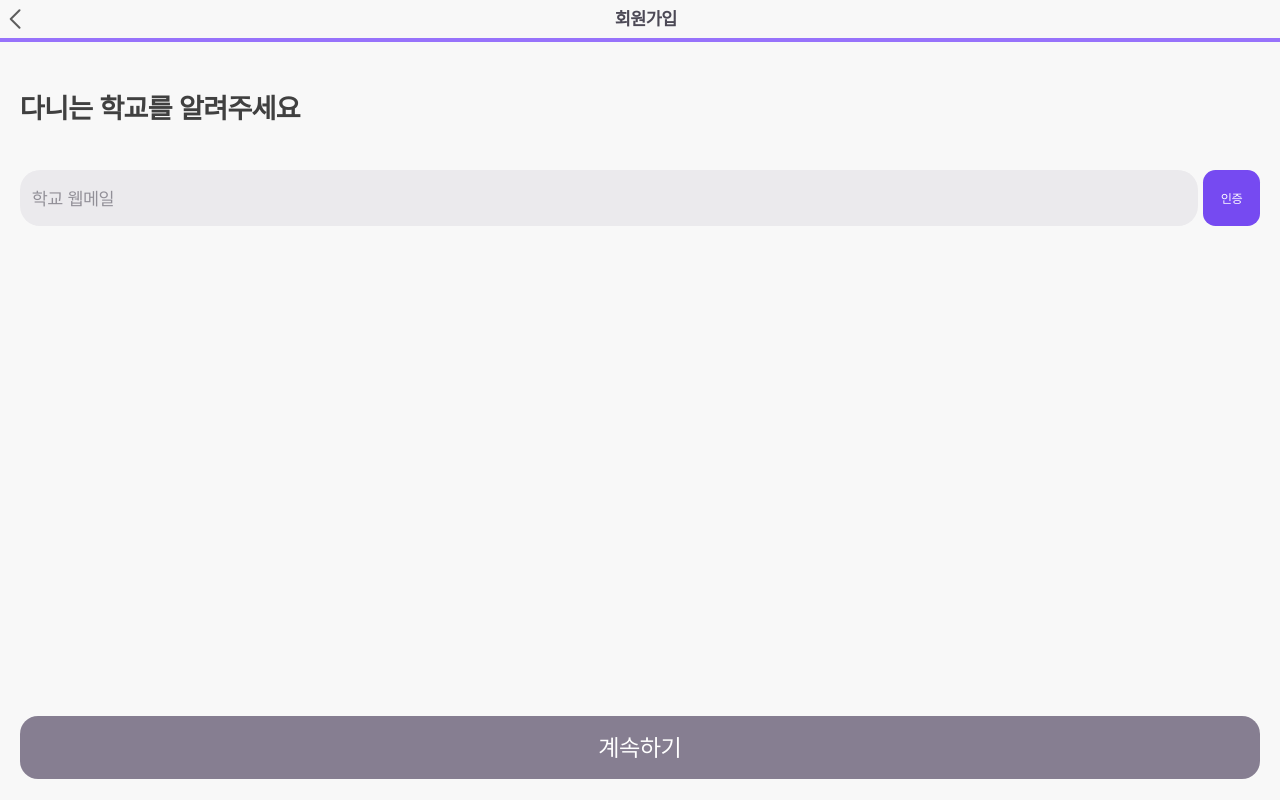
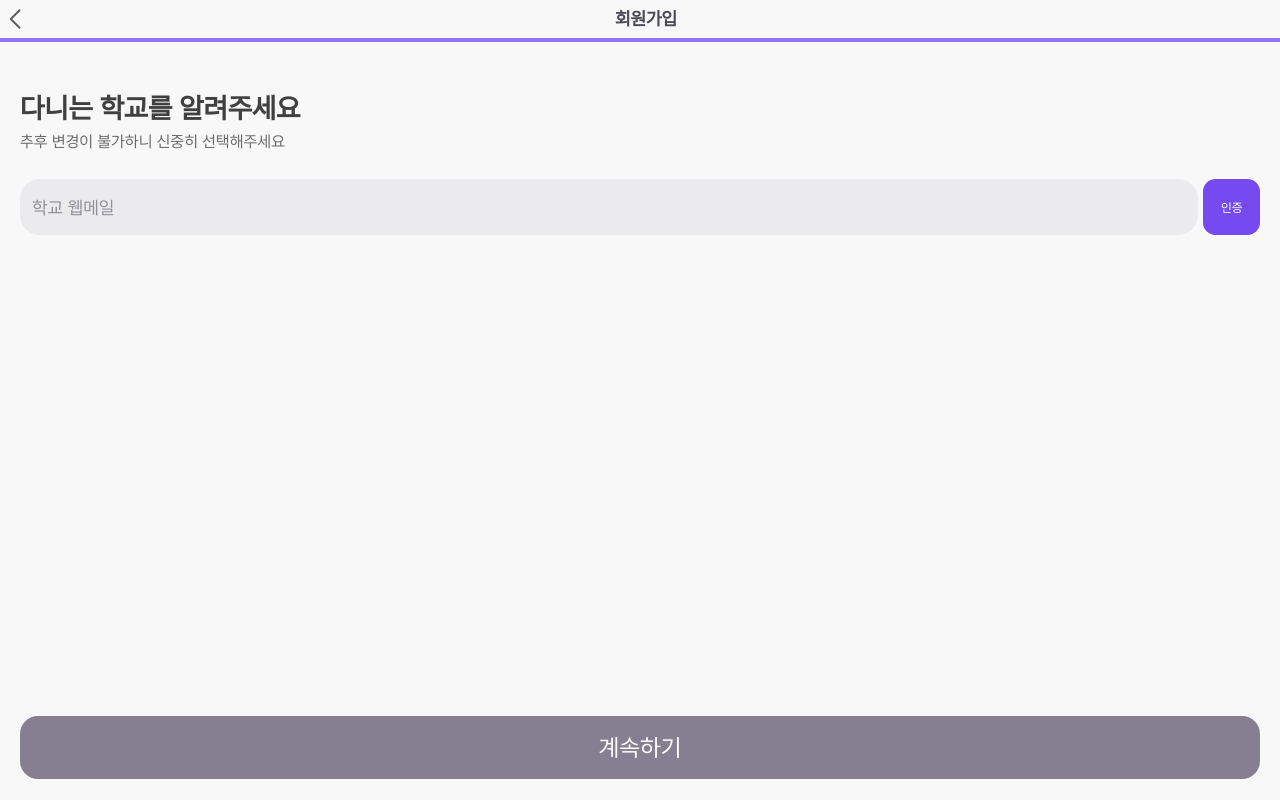
Before and after one commit to project-tingting/tingting_front, a Next.js app: page /join/university in a window 1280 px wide. Built offline with nearby package versions, Linux system fonts and the light colour scheme; no server answers.

Commit message:
Refactor: 서브 가이드 텍스트 추가, 회원가입 완료 시 안내 아이콘 추가

```diff
--- a/pages/join/gender.tsx
+++ b/pages/join/gender.tsx
@@ -67,6 +67,6 @@ const SubGuide = styled.p`
   color: ${({ theme }) => theme.colors.descriptionColor};
   font-weight: 500;
   font-size: 1.6rem;
-  line-height: 2rem;
-  margin-top: -4.2rem;
+  line-height: 1.9rem;
+  margin-top: -3.8rem;
 `;
--- a/pages/join/university.tsx
+++ b/pages/join/university.tsx
@@ -29,6 +29,7 @@ export default function school() {
       <Container>
         <InputContainer>
           <Guide text="다니는 학교를 알려주세요" />
+          <SubGuide>추후 변경이 불가하니 신중히 선택해주세요</SubGuide>
           <FormContainer>
             <StyledInput
               type="email"
@@ -58,4 +59,14 @@ const FormContainer = styled.section`
   display: flex;
   justify-content: space-between;
   gap: 0.5rem;
+
+  margin-top: 2.8rem;
 `;
+
+const SubGuide = styled.p`
+  color: ${({ theme }) => theme.colors.descriptionColor};
+  font-weight: 500;
+  font-size: 1.6rem;
+  line-height: 1.9rem;
+  margin-top: -3.8rem;
+`;
```
Also changed, not shown: pages/join/completed.tsx (+21 -2 lines), public/assets/icons/finish.svg (added).
